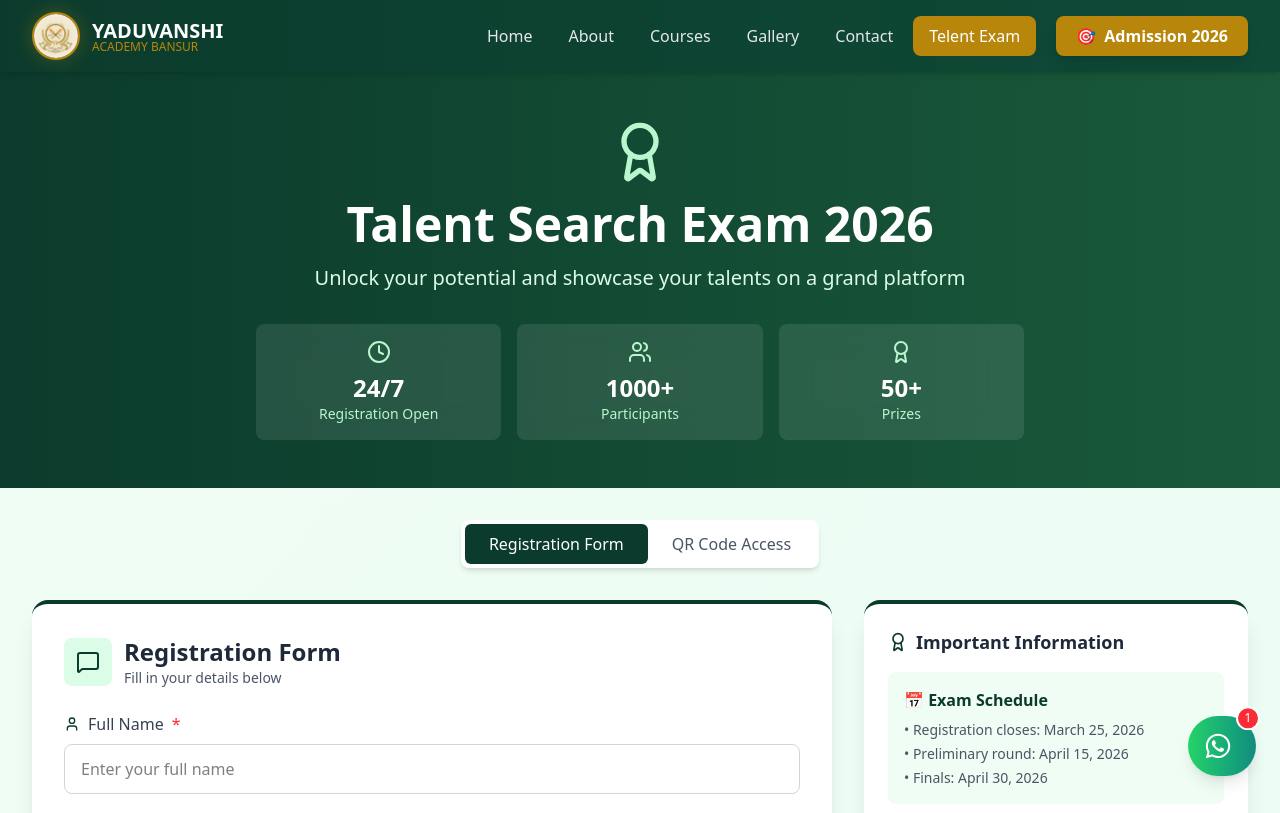
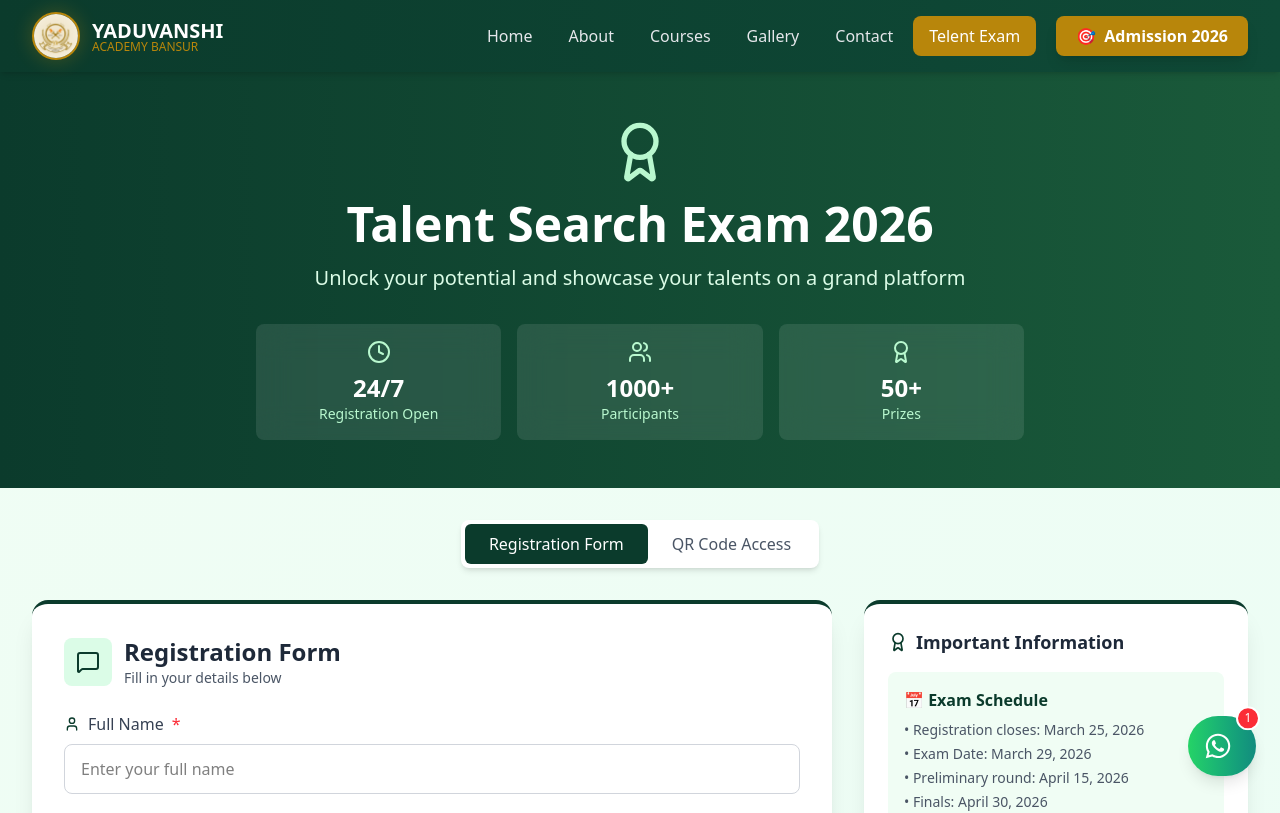
Before and after one commit to raybalawas/yaduvanshiacademybansur.in, a React (Vite) app: page /telent-search-exam in a window 1280 px wide. Shown: the top 813 px of the page. Built offline with nearby package versions, Linux system fonts and the light colour scheme.

Commit message:
details in talentExam has been changed

```diff
--- a/src/pages/TalentExam.jsx
+++ b/src/pages/TalentExam.jsx
@@ -447,6 +447,7 @@ function TalentExam() {
                     <h4 className="font-semibold text-[#0B3B2C] mb-2">📅 Exam Schedule</h4>
                     <ul className="text-sm text-gray-600 space-y-1">
                       <li>• Registration closes: March 25, 2026</li>
+                      <li>• Exam Date: March 29, 2026</li>
                       <li>• Preliminary round: April 15, 2026</li>
                       <li>• Finals: April 30, 2026</li>
                     </ul>
```
